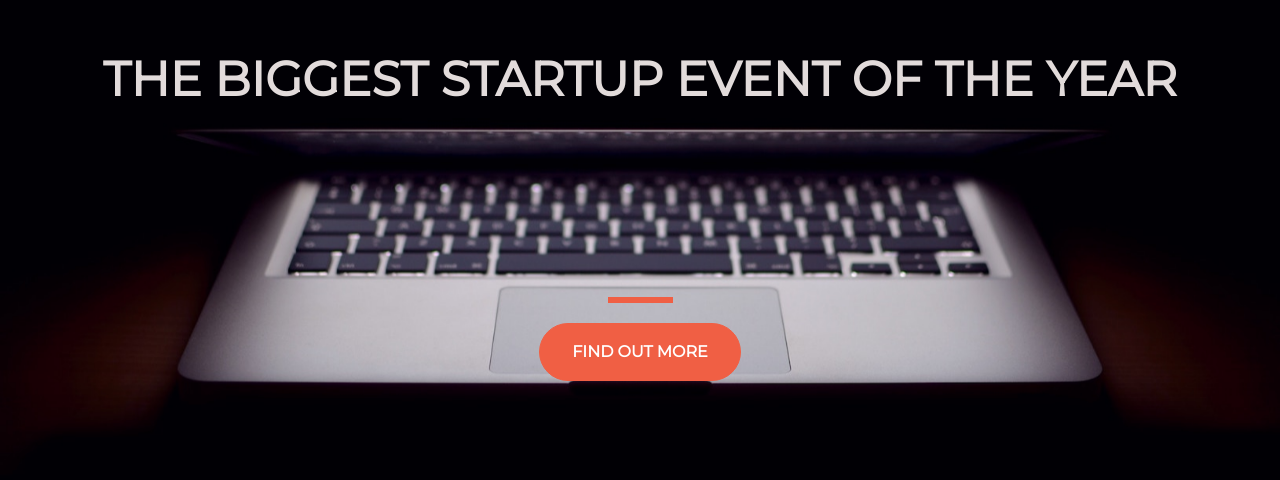
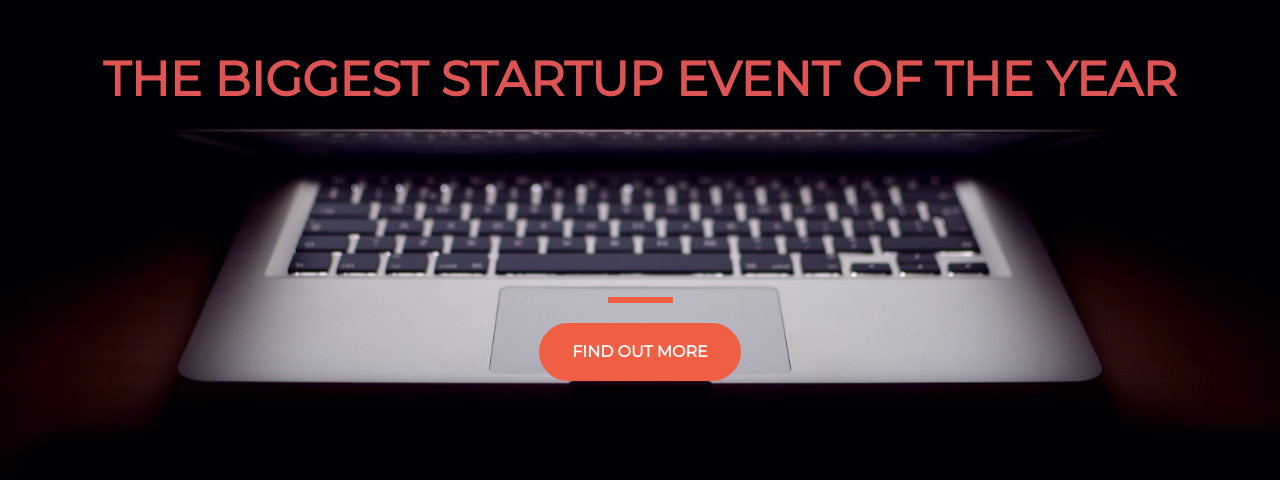
Before and after one commit to fatimampg/startup-of-the-year, a plain HTML site: page index.html in a window 1280 px wide. Shown: the part 184-664 px from the top of the page. Drawn offline with nearby package versions, Linux system fonts and the light colour scheme.

Commit message:
adding to branch

```diff
--- a/style.css
+++ b/style.css
@@ -12,7 +12,7 @@ html {
 
 h1{
   font-size: 3rem;
-  color: #e2dbdb;
+  color: #de5454;
 
 
 }
```
